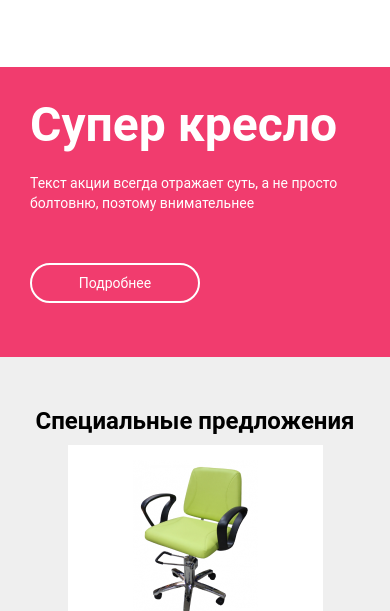
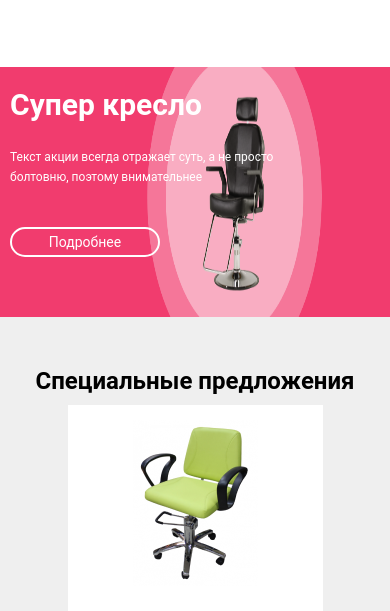
Before and after one commit to Zhigulev73/LandPage, a website: page src/index.html in a window 390 px wide. Shown: the part 233-844 px from the top of the page. Drawn offline with nearby package versions, Linux system fonts and the light colour scheme; files that its build step writes are made by us from their sources; files whose address does not match are found by name.

Commit message:
changeв picture after header

```diff
--- a/src/index.html
+++ b/src/index.html
@@ -13,6 +13,7 @@
     <main class="content">
       <section class="section">
         <div class="rectangle">
+          <img src="./img/Rectangle.png" alt="chair" class="rectangle">
           <h1 class="img-heading">Супер кресло</h1>
           <p class="img-text">Текст акции всегда отражает суть, а не просто <br>болтовню, поэтому внимательнее</p>
           <input type="submit" class="submit__button img__button" value="Подробнее">
--- a/src/scss/main.scss
+++ b/src/scss/main.scss
@@ -5,19 +5,21 @@ main{
   margin-top: 50px;
 }
 .rectangle {
-  background-image: url(../img/Rectangle.png);
-  height: 604px;
-  padding-left: 405px;
+  height: 590px;
+  width: 100%;
+  position: relative;
 }
 .img{
   &-heading{
-    padding-top: 192px;
     font-family: Roboto;
     font-style: normal;
     font-weight: bold;
     font-size: 48px;
     line-height: 56px;
     color: #FFFFFF;
+    position: absolute;
+    top: 100px;
+    left: 205px;
   }
   &-text{
     font-family: Roboto;
@@ -26,10 +28,16 @@ main{
     font-size: 14px;
     line-height: 20px;
     color: #FFFFFF;
+    position: absolute;
+    top: 200px;
+    left: 205px;
   }
   &__button{
     border: 2px solid #fff;
     color: #fff;
+    position: absolute;
+    top: 271px;
+    left: 205px;
   }
 }
 .submit{
@@ -161,6 +169,9 @@ main{
   }
 }
 @media (max-width: 1199px){
+  .rectangle{
+    height: 500px;
+  }
   .product-last{
     display: none;
   }
@@ -168,8 +179,36 @@ main{
     width: 1000px;
     grid-template-columns: 250px 250px 250px 250px;
   }
+  .img{
+    &-heading{
+      top: 100px;
+      left: 100px;
+    }
+    &-text{
+      top: 200px;
+      left: 100px;
+    }
+    &__button{
+      top: 270px;
+      left: 100px;
+    }
+  }
 }
 @media (max-width: 991px){
+  .rectangle {
+    height: 400px;
+  }
+  .img{
+    &-heading{
+      top: 50px;
+    }
+    &-text{
+      top: 150px;
+    }
+    &__button{
+      top: 200px;
+    }
+  }
   .product-heading{
     text-align: center;
   }
@@ -204,8 +243,25 @@ main{
     display: none;
   }
   .rectangle{
-    height: 450px;
-    padding-left: 210px;
+    height: 300px;
+  }
+  .img {
+    &-heading {
+      font-size: 30px;
+      top: 10px;
+      left: 50px;
+    }
+    &-text {
+      top: 80px;
+      left: 50px;
+      font-size: 12px;
+    }
+    &__button {
+      top: 120px;
+      left: 50px;
+      height: 30px;
+      width: 150px;
+    }
   }
 .impuls {
   width: 550px;
@@ -222,19 +278,18 @@ main{
   .img{
     &-heading{
       margin: auto;
-      padding: 10px;
+      left: 10px;
     }
     &-text{
       margin: auto;
-      padding: 10px;
+      left: 10px;
     }
     &__button{
-      margin-left: 10px;
+      left: 10px;
     }
   }
   .rectangle{
     height: 250px;
-    padding: 20px;
   }
   .product{
     margin-bottom: 20px;
@@ -248,7 +303,7 @@ main{
   .impuls {
     width: 400px;
     height: 250px;
-    grid-template-columns: 190px 190px ;
+    grid-template-columns: 190px 190px;
     &-img {
       margin-left: 15px;
     }
```
Also changed, not shown: landpage/index.html (+1 -0 lines), landpage/css/style.css, landpage/css/style.min.css. Lines whose indentation alone changed are shown as unchanged.
